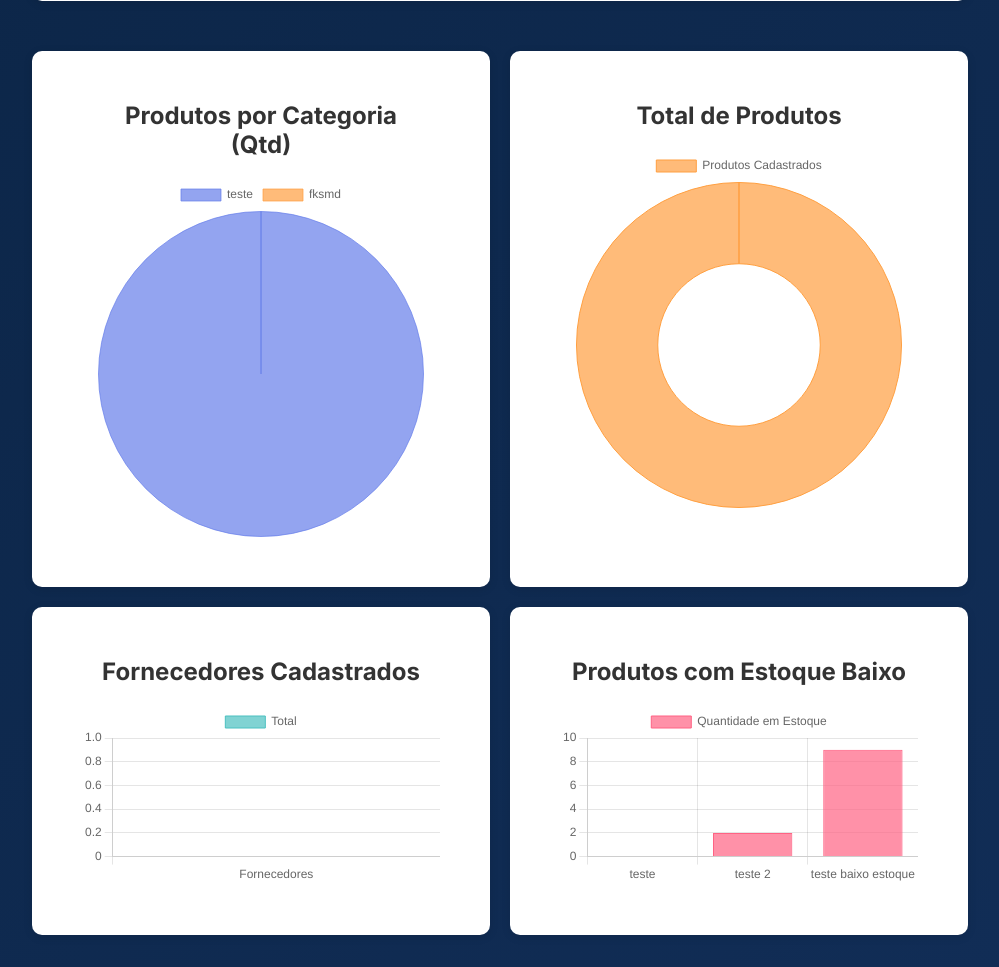
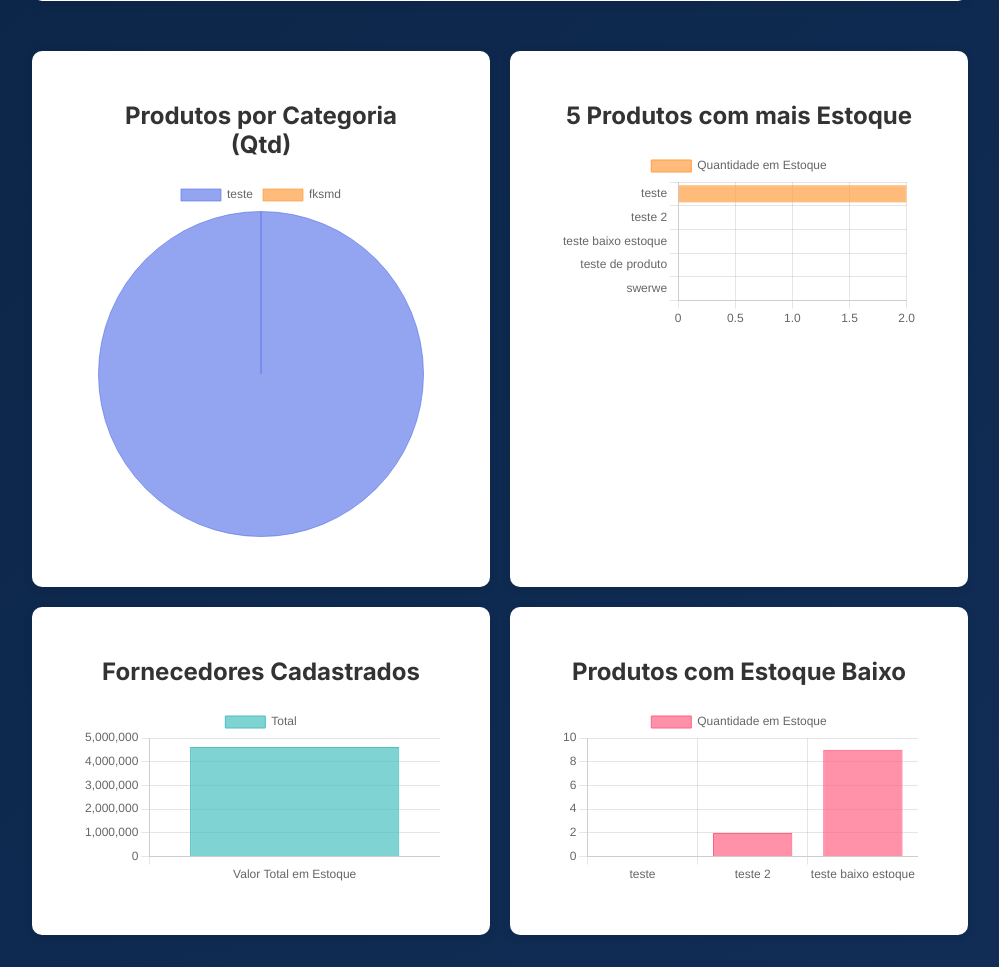
Before and after one commit to JeffersomSchissler/django_Estoque, a Django app: page /dashboard/ in a window 1280 px wide. Shown: the part 899-1866 px from the top of the page, without its empty margins (260-1259 px from the left). Run offline with Django 5.2, Linux system fonts and the light colour scheme; a user stored in the database is signed in; data comes from the database, SQL or seed files in the repository; both versions use the stored data as it was after the commit; data that the repository does not hold is empty; some libraries are stand-ins or nearby versions.

Commit message:
implementação do edita, ainda com a rotina sem algumas informações e nem 100% Com layout

```diff
--- a/core/templates/dashboard.html
+++ b/core/templates/dashboard.html
@@ -140,6 +140,28 @@
     .action-btn span {
         font-size: 1.5rem;
     }
+
+            .charts-grid {
+            display: grid;
+            grid-template-columns: repeat(auto-fit, minmax(380px, 1fr));
+            gap: 20px;
+            margin-top: 30px;
+            margin-left:20px ;
+            margin-right:20px ;
+        }
+
+        .chart-container {
+            background: white;
+            border-radius: 10px;
+            padding: 50px;
+            box-shadow: 0 2px 10px rgba(0,0,0,0.1);
+        }
+
+        .chart-container h2 {
+            color: #333;
+            margin-bottom: 20px;
+            text-align: center;
+        }
 </style>
 {% endblock %}
 
@@ -199,43 +221,18 @@
         </div>
     </div>
 </div>
-
-    <style>
-        .charts-grid {
-            display: grid;
-            grid-template-columns: repeat(auto-fit, minmax(380px, 1fr));
-            gap: 20px;
-            margin-top: 30px;
-            margin-left:20px ;
-            margin-right:20px ;
-        }
-
-        .chart-container {
-            background: white;
-            border-radius: 10px;
-            padding: 50px;
-            box-shadow: 0 2px 10px rgba(0,0,0,0.1);
-        }
-
-        .chart-container h2 {
-            color: #333;
-            margin-bottom: 20px;
-            text-align: center;
-        }
-    </style>
-
     <div class="charts-grid">
         <div class="chart-container">
             <h2>Produtos por Categoria<br>(Qtd)</h2>
             <canvas id="produtosPorCategoriaChart"></canvas>
         </div>
         <div class="chart-container">
-            <h2>Total de Produtos</h2>
-            <canvas id="totalProdutosChart"></canvas>
+            <h2>5 Produtos com mais Estoque</h2>
+            <canvas id="produtosComMaisEstoqueCtx"></canvas>
         </div>
         <div class="chart-container">
             <h2>Fornecedores Cadastrados</h2>
-            <canvas id="fornecedoresChart"></canvas>
+            <canvas id="priceTotalChart"></canvas>
         </div>
         <div class="chart-container">
             <h2>Produtos com Estoque Baixo</h2>
@@ -303,15 +300,15 @@
             }
         });
 
-        // Gráfico de Total de Produtos
-        const totalProdutosCtx = document.getElementById('totalProdutosChart').getContext('2d');
-        new Chart(totalProdutosCtx, {
-            type: 'doughnut',
+        // Gráfico de maiores quantidades de estoque
+        const produtosComMaisEstoqueCtx = document.getElementById('produtosComMaisEstoqueCtx').getContext('2d');
+        new Chart(produtosComMaisEstoqueCtx, {
+            type: 'bar',
             data: {
-                labels: ['Produtos Cadastrados'],
+                labels: {{ primeiros_registros|safe }},
                 datasets: [{
-                    label: 'Total',
-                    data: [{{ total_produtos }}],
+                    label: 'Quantidade em Estoque',
+                    data: [{{ ordena_registros|safe }}],
                     backgroundColor: ['rgba(255, 159, 64, 0.7)'],
                     borderColor: ['rgba(255, 159, 64, 1)'],
                     borderWidth: 1
@@ -319,18 +316,19 @@
             },
             options: {
                 responsive: true,
+                indexAxis: 'y',
             }
         });
 
         // Gráfico de Fornecedores Cadastrados
-        const fornecedoresCtx = document.getElementById('fornecedoresChart').getContext('2d');
-        new Chart(fornecedoresCtx, {
+        const totalPriceCtx = document.getElementById('priceTotalChart').getContext('2d');
+        new Chart(totalPriceCtx, {
             type: 'bar',
             data: {
-                labels: ['Fornecedores'],
+                labels: ['Valor Total em Estoque'],
                 datasets: [{
                     label: 'Total',
-                    data: [{{ total_fornecedores }}],
+                    data: [{{ total_em_estoque }}],
                     backgroundColor: ['rgba(75, 192, 192, 0.7)'],
                     borderColor: ['rgba(75, 192, 192, 1)'],
                     borderWidth: 1
--- a/core/urls.py
+++ b/core/urls.py
@@ -6,7 +6,7 @@ urlpatterns = [
     path('dashboard/', dashboard, name='dashboard'),
     path('cadastroItem/', search_bar_view, name='cadastro_de_produtos'),
     path('cadastroCategoria/', listar_categorias, name='listar_categorias'),
-    path('editar/<int:pk>/', ProdutoUpdateView, name='editar_produto'),
+    path('editar/<int:pk>/', ProdutoUpdateView.as_view(), name='editar_produto'),
     path('produto/novo/', cadastrar_produto, name='cadastrar_produto'),
     path('categoria/novo/', cadastrar_categoria, name='cadastrar_categoria'),
     path('logout/', logout_view, name='logout'),
--- a/core/views.py
+++ b/core/views.py
@@ -2,18 +2,14 @@ from django.shortcuts import render
 from django.contrib.auth.decorators import login_required
 from django.shortcuts import render, redirect
 from django.views.generic import UpdateView
-from django.contrib.auth import authenticate, login
+from django.contrib.auth import authenticate, login, logout
 from django.contrib import messages
-from django.contrib.auth import logout
 from django.http import JsonResponse
 from django.views.decorators.csrf import csrf_exempt
-from .models import Produto
-from .models import Fornecedor
-from .forms import ProdutoForm
-from .forms import CategoryForms
-from .models import Categoria
+from .models import Produto, Fornecedor, Categoria
+from .forms import ProdutoForm, CategoryForms
 from .ai_services import process_user_message
-from django.db.models import Count
+from django.db.models import Count, Sum
 import json
 
 def login_view(request):
@@ -37,12 +33,21 @@ def dashboard(request):
     total_produtos = Produto.objects.count()
     total_categorias = Categoria.objects.count()
     total_fornecedores = Fornecedor.objects.count()
+    soma_de_valores_unitarios = Produto.objects.aggregate(total=Sum('unit_price'))['total'] or 0
+
+    #5 produtos com mais estoque kkk
+    ordena_produtos_por_quatidade = Produto.objects.order_by('Inventory_quantity')
+    primeiros_registros = ordena_produtos_por_quatidade[:5]
+
+    # Valor total do estoque
+    soma_em_estoque = total_produtos + soma_de_valores_unitarios
 
     # Gráfico de produtos por categoria
     produtos_por_categoria = Categoria.objects.annotate(total_produtos=Count('produto'))
 
     # Gráfico de produtos com estoque baixo (ex: < 10 unidades)
     produtos_estoque_baixo = Produto.objects.filter(Inventory_quantity__lt=10)
+
 
     context = {
         'total_produtos': total_produtos,
@@ -52,7 +57,11 @@ def dashboard(request):
         'produtos_por_categoria_data': json.dumps([c.total_produtos for c in produtos_por_categoria]),
         'produtos_estoque_baixo_labels': json.dumps([p.name for p in produtos_estoque_baixo]),
         'produtos_estoque_baixo_data': json.dumps([p.Inventory_quantity for p in produtos_estoque_baixo]),
+        'total_em_estoque': soma_em_estoque,
+        'ordena_registros': json.dumps([produto.Inventory_quantity for produto in primeiros_registros]),
+        'primeiros_registros': json.dumps([produto.name for produto in primeiros_registros]),
     }
+
     return render(request, 'dashboard.html', context)
 
 @login_required
@@ -60,10 +69,10 @@ def logout_view(request):
     logout(request)
     return redirect('/accounts/login/')
 
-@login_required
+
 class ProdutoUpdateView(UpdateView):
     model = Produto
-    fields = ['nome', 'preco']
+    fields = ['name', 'unit_price']
     template_name = 'editar_produto.html'
 
 
```
Also changed, not shown: core/templates/carrega_produtos.html (+4 -4 lines), core/templates/editar_produto.html (+29 -2 lines), db.sqlite3.
